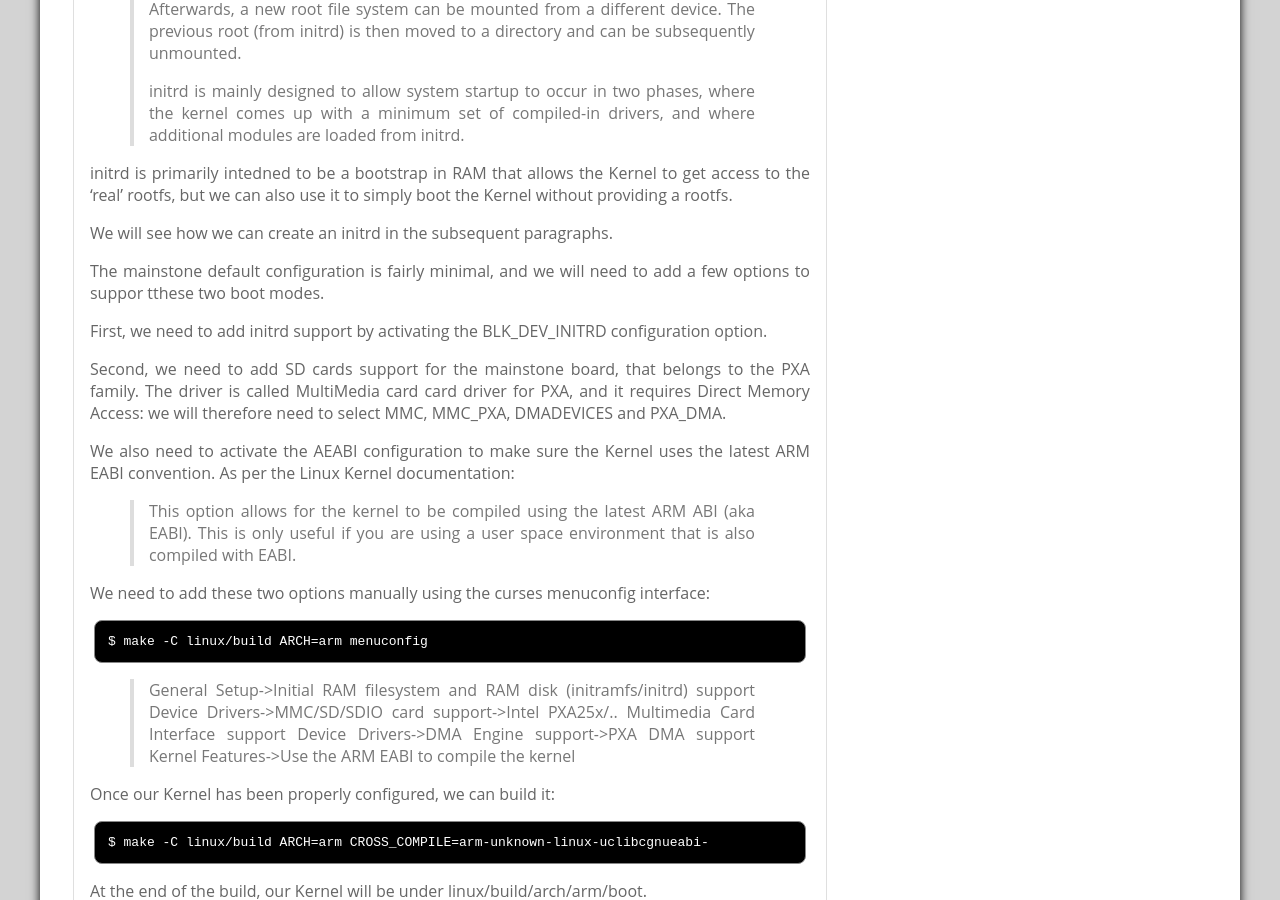
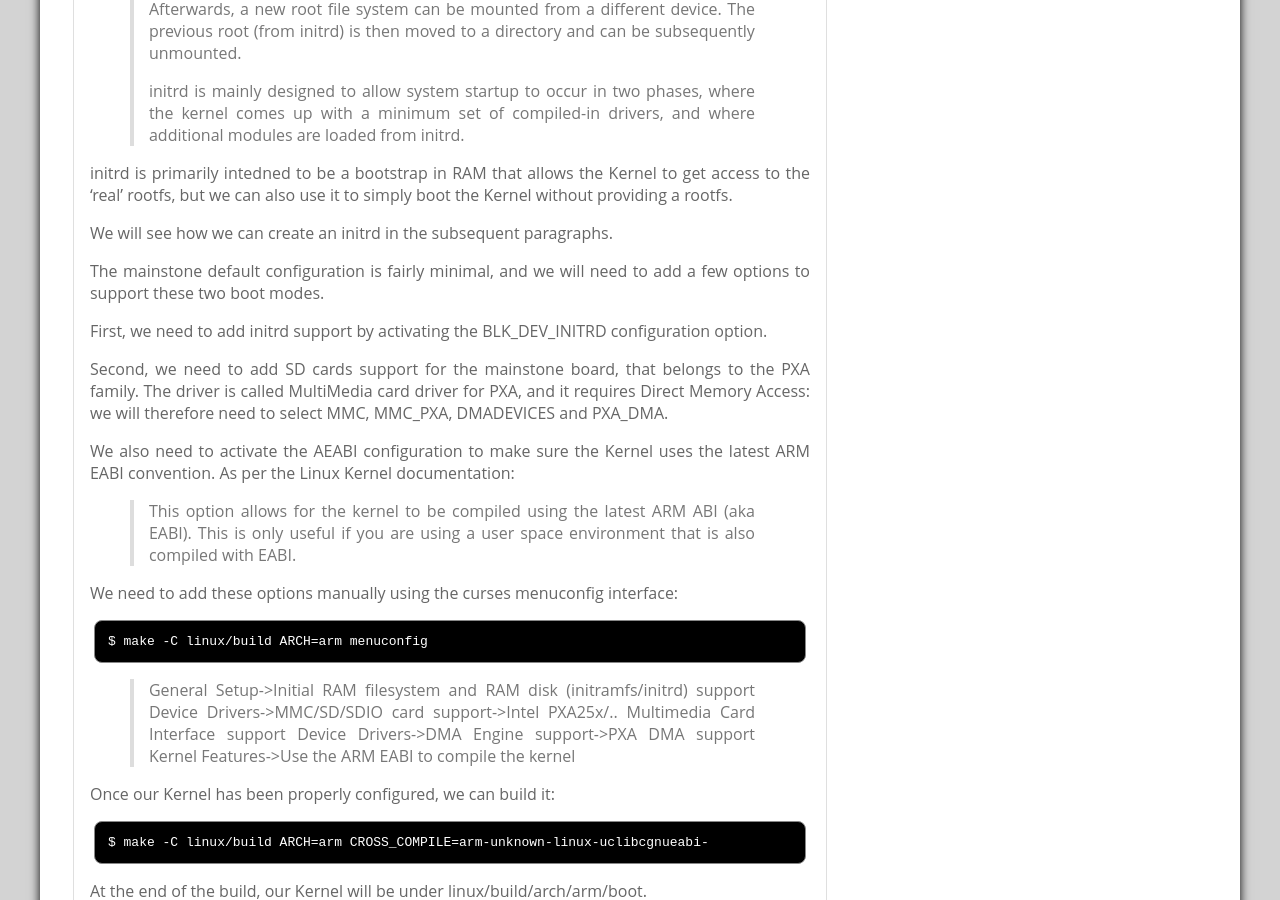
Before and after one commit to mgcrea/benchmark-kaizoumark, a Jekyll site: the page built from _posts/2016-09-23-boot-minimal-linux-qemu.md, in a window 1280 px wide and 900 px high, scrolled down 4957 px. Built offline with Jekyll 4.4.1, drawn with Linux system fonts in a browser that asks for light colours; comment, search, counter and statistics services are not loaded; some of the changed text lies outside the part shown.

Commit message:
Fixed a few typos

```diff
--- a/_posts/2016-09-23-boot-minimal-linux-qemu.md
+++ b/_posts/2016-09-23-boot-minimal-linux-qemu.md
@@ -278,17 +278,17 @@ initrd is primarily intedned to be a bootstrap in RAM that allows the Kernel to
 
 We will see how we can create an initrd in the subsequent paragraphs.
 
-The mainstone default configuration is fairly minimal, and we will need to add a few options to suppor tthese two boot modes.
+The mainstone default configuration is fairly minimal, and we will need to add a few options to support these two boot modes.
 
 First, we need to add initrd support by activating the BLK_DEV_INITRD configuration option.
 
-Second, we need to add SD cards support for the mainstone board, that belongs to the PXA family. The driver is called MultiMedia card card driver for PXA, and it requires Direct Memory Access: we will therefore need to select MMC, MMC_PXA, DMADEVICES and PXA_DMA.
+Second, we need to add SD cards support for the mainstone board, that belongs to the PXA family. The driver is called MultiMedia card driver for PXA, and it requires Direct Memory Access: we will therefore need to select MMC, MMC_PXA, DMADEVICES and PXA_DMA.
 
 We also need to activate the AEABI configuration to make sure the Kernel uses the latest ARM EABI convention. As per the Linux Kernel documentation:
 
 >This option allows for the kernel to be compiled using the latest ARM ABI (aka EABI).  This is only useful if you are using a user space environment that is also compiled with EABI.
 
-We need to add these two options manually using the curses menuconfig interface:
+We need to add these options manually using the curses menuconfig interface:
 
 ~~~~
 $ make -C linux/build ARCH=arm menuconfig
```
Also changed, not shown: other parts of _posts/2016-09-23-boot-minimal-linux-qemu.md (+1 -1 lines).
